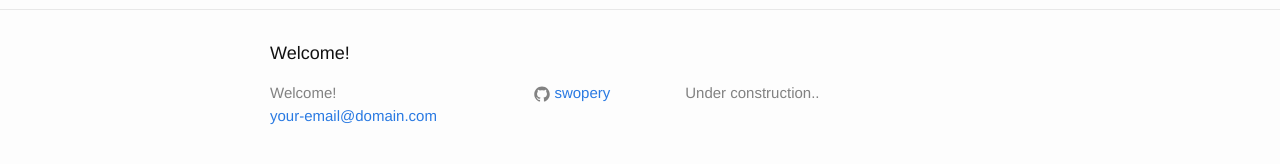
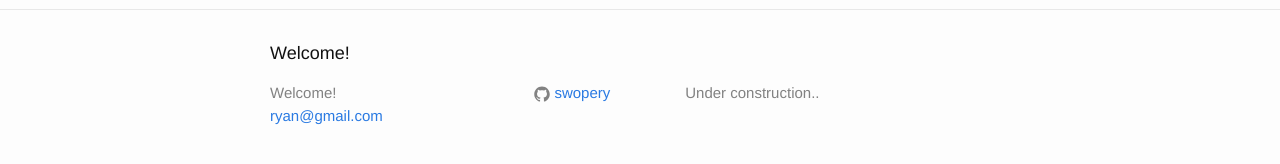
Before and after one commit to swopery/swopery.github.io, a Jekyll site: the page built from about.md, in a window 1280 px wide. Shown: the part 341-505 px from the top of the page. Built offline with Jekyll 4.4.1, drawn with Linux system fonts in a browser that asks for light colours.

Commit message:
config email change

```diff
--- a/_config.yml
+++ b/_config.yml
@@ -7,7 +7,7 @@
 
 # Site settings
 title: Welcome!
-email: your-email@domain.com
+email: ryan@gmail.com
 description: > # this means to ignore newlines until "baseurl:"
   Under construction..
 baseurl: "" # the subpath of your site, e.g. /blog
```
